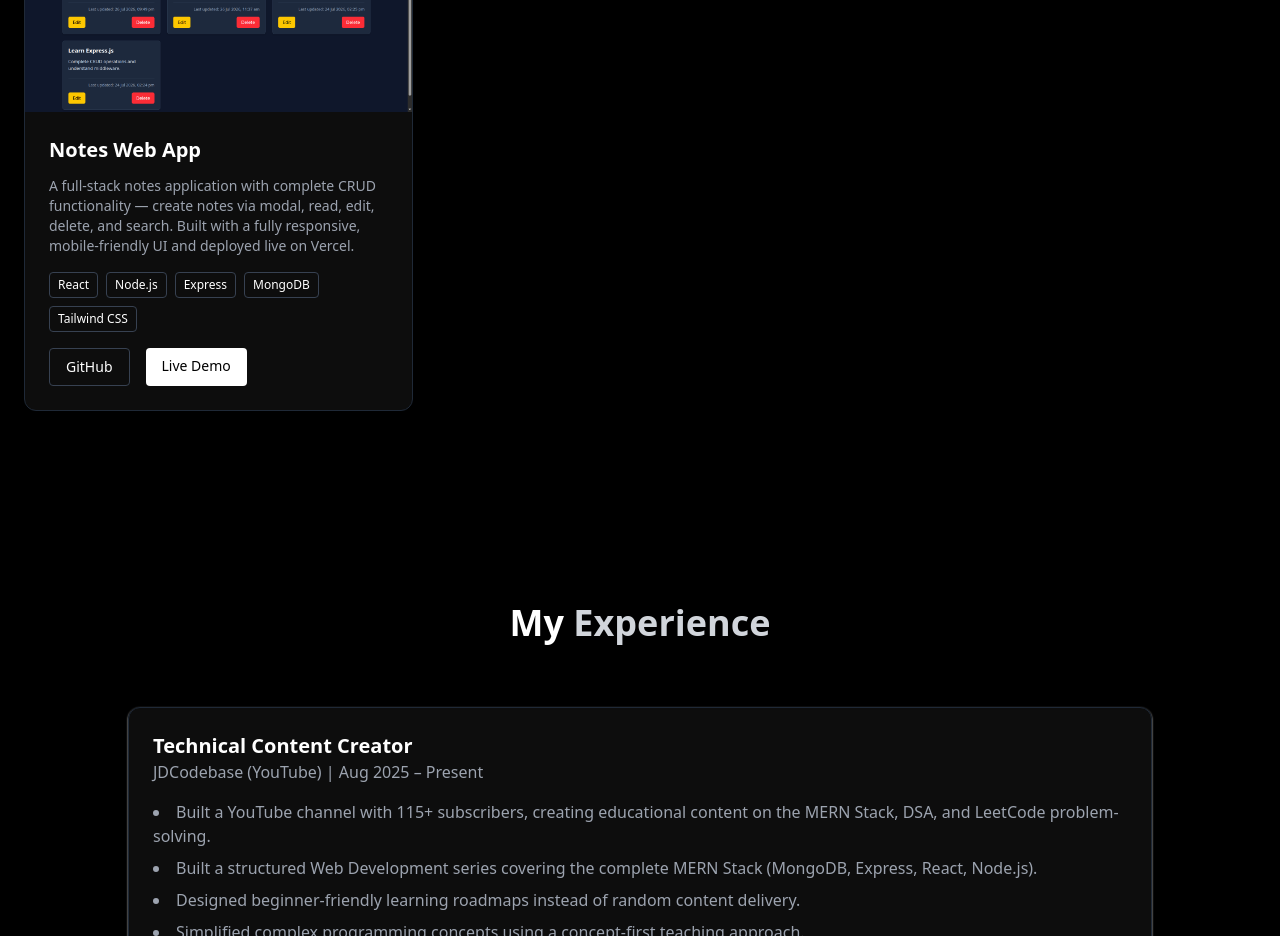
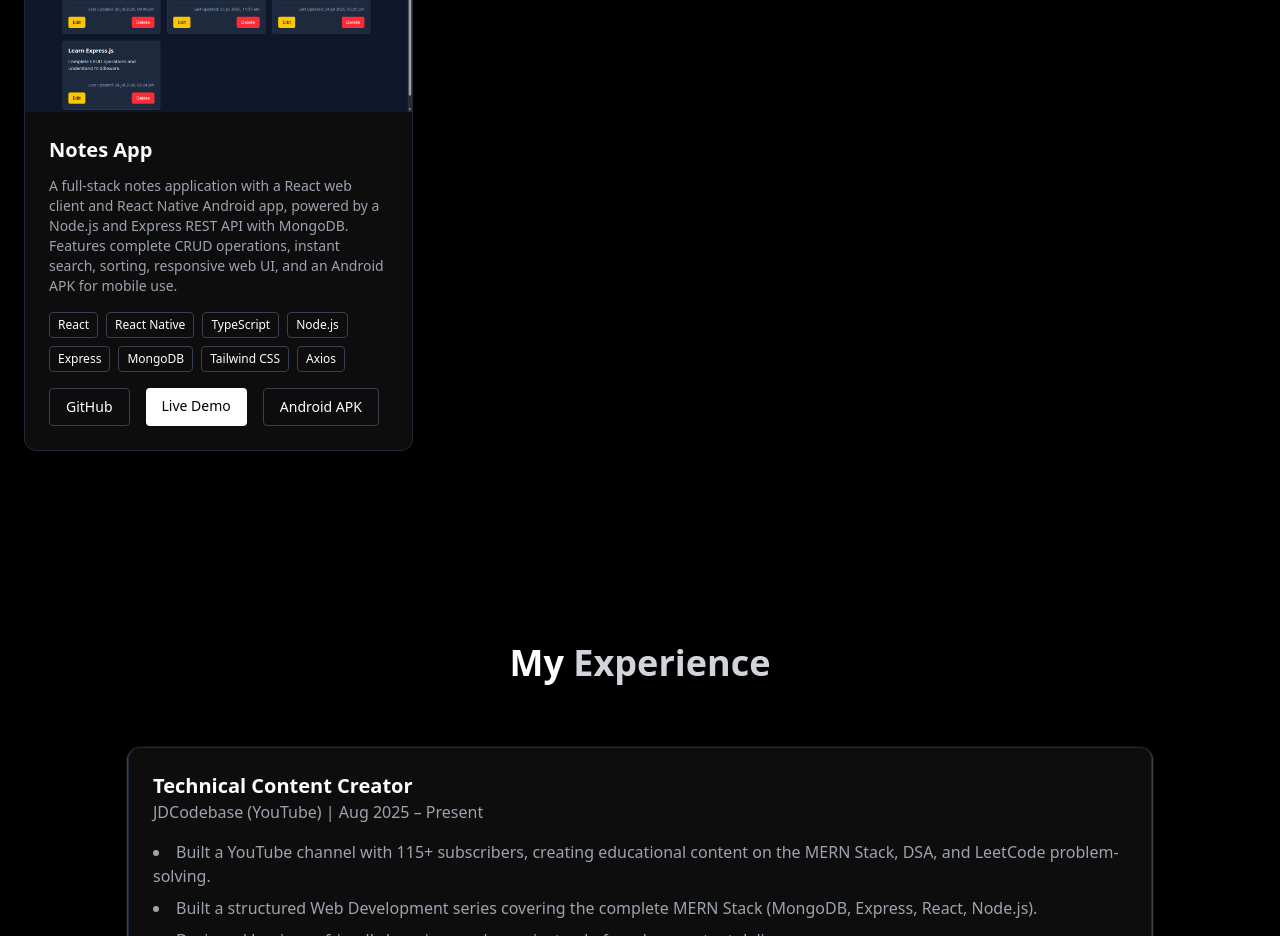
Before and after one commit to jdcodebase/jatin-dhamija-portfolio, a React (Vite) app: page / in a window 1280 px wide. Shown: the part 3920-4856 px from the top of the page. Built offline with nearby package versions, Linux system fonts and the light colour scheme.

Commit message:
feat: enhance Notes App project details and add Android APK link

```diff
--- a/src/components/Projects.jsx
+++ b/src/components/Projects.jsx
@@ -36,12 +36,22 @@ const Projects = () => {
       image: "/projects/task-manager-web-app.png",
     },
     {
-      title: "Notes Web App",
+      title: "Notes App",
       description:
-        "A full-stack notes application with complete CRUD functionality — create notes via modal, read, edit, delete, and search. Built with a fully responsive, mobile-friendly UI and deployed live on Vercel.",
-      tech: ["React", "Node.js", "Express", "MongoDB", "Tailwind CSS"],
+        "A full-stack notes application with a React web client and React Native Android app, powered by a Node.js and Express REST API with MongoDB. Features complete CRUD operations, instant search, sorting, responsive web UI, and an Android APK for mobile use.",
+      tech: [
+        "React",
+        "React Native",
+        "TypeScript",
+        "Node.js",
+        "Express",
+        "MongoDB",
+        "Tailwind CSS",
+        "Axios",
+      ],
       github: "https://github.com/jdcodebase/notes-web-app",
       live: "https://notes-web-app-nine.vercel.app/",
+      apk: "https://github.com/jdcodebase/notes-web-app/releases/latest",
       image: "/projects/notes-web-app.png",
     },
   ];
@@ -103,6 +113,17 @@ const Projects = () => {
                       Live Demo
                     </a>
                   )}
+
+                  {project.apk && (
+                    <a
+                      href={project.apk}
+                      target="_blank"
+                      rel="noreferrer"
+                      className="text-sm border border-gray-700 px-4 py-2 rounded hover:border-white transition"
+                    >
+                      Android APK
+                    </a>
+                  )}
                 </div>
               </div>
             </div>
```
